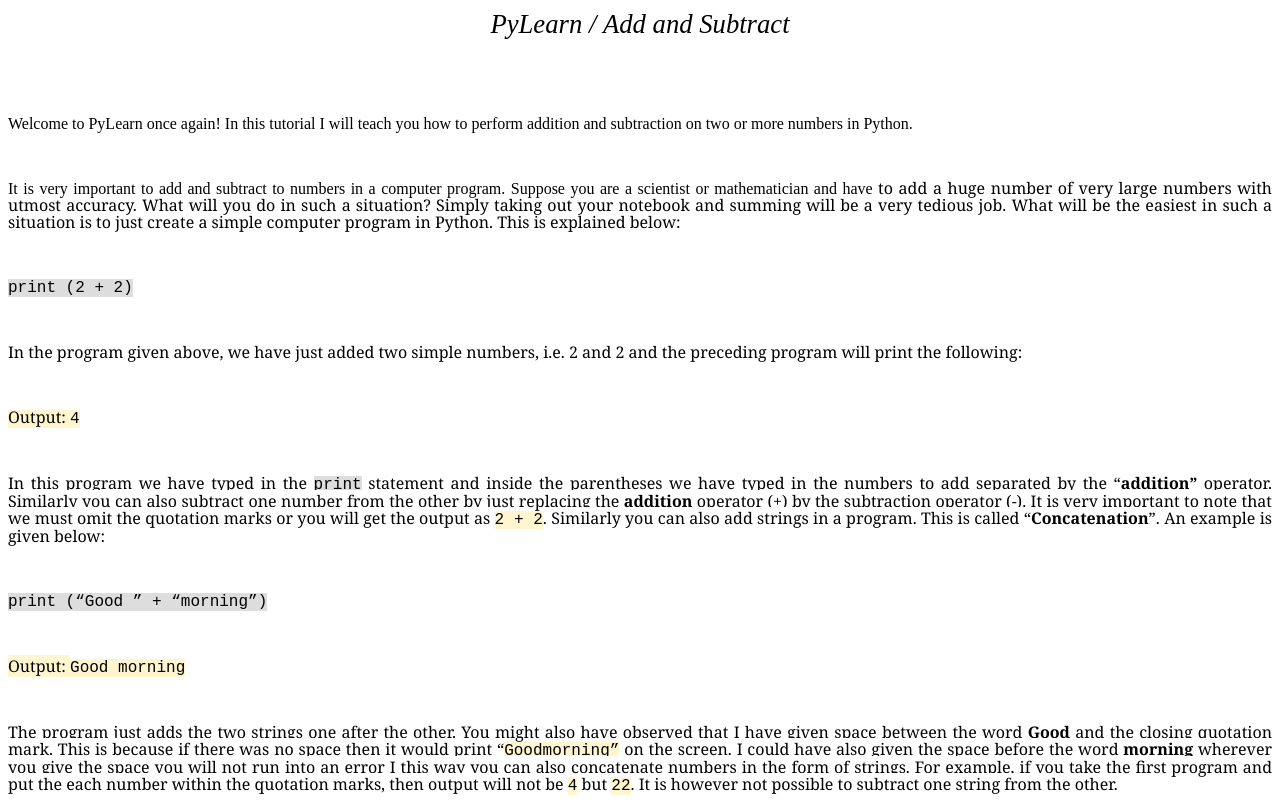
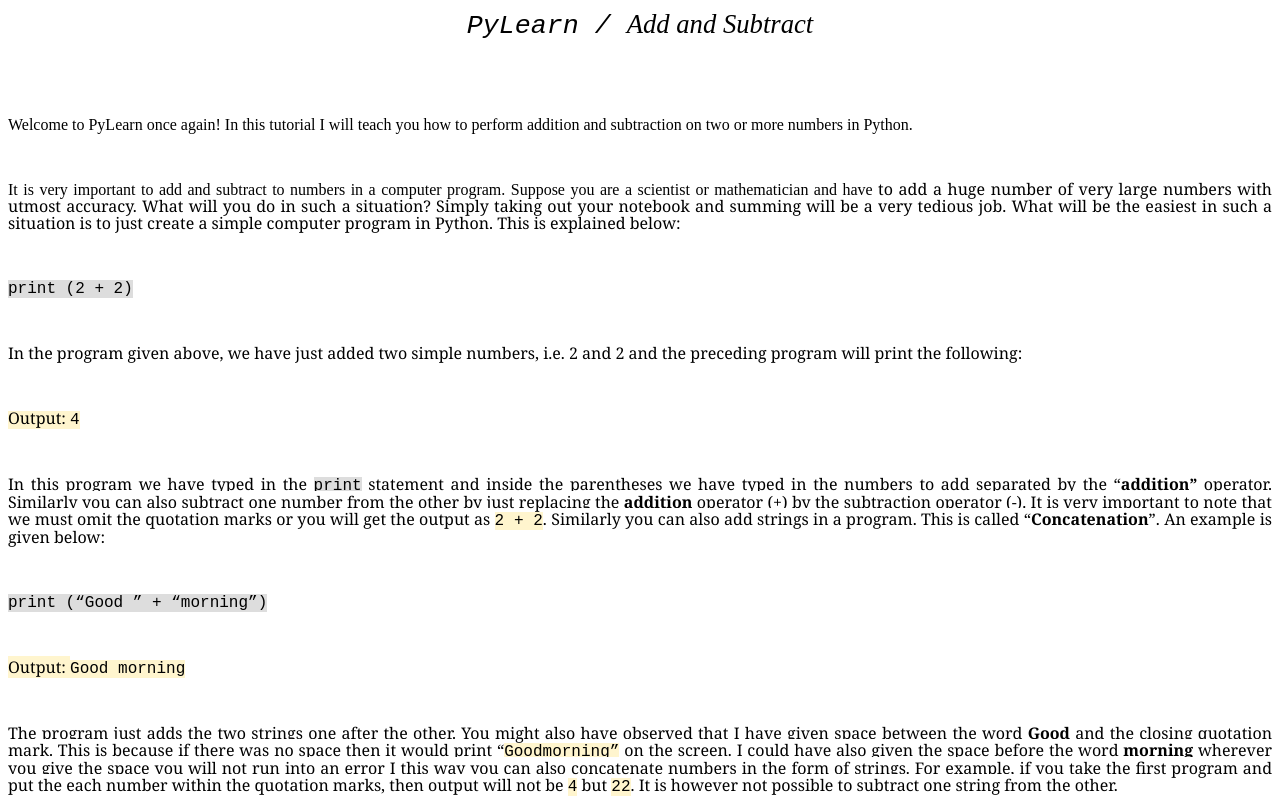
Before and after one commit to Aritra855/pylearn-add-sub, a plain HTML site: page index.html in a window 1280 px wide. Shown: the top 800 px of the page. Drawn offline with Linux system fonts and the light colour scheme.

Commit message:
Update index.html

```diff
--- a/index.html
+++ b/index.html
@@ -7,7 +7,7 @@
   </head>
   <body>
     <p class="western" style="margin-bottom: 0in; line-height: 100%" align="center">
-      <font face="Facon"><font style="font-size: 20pt" size="5"><i><span style="text-decoration: none"><span
+      <font face="Courier New, Monospace"><font style="font-size: 20pt" size="5"><i><span style="text-decoration: none"><span
 
                 style="font-weight: normal">PyLearn
                 / </span></span></i></font></font><font color="#000000"><font face="Facon"><font
```
